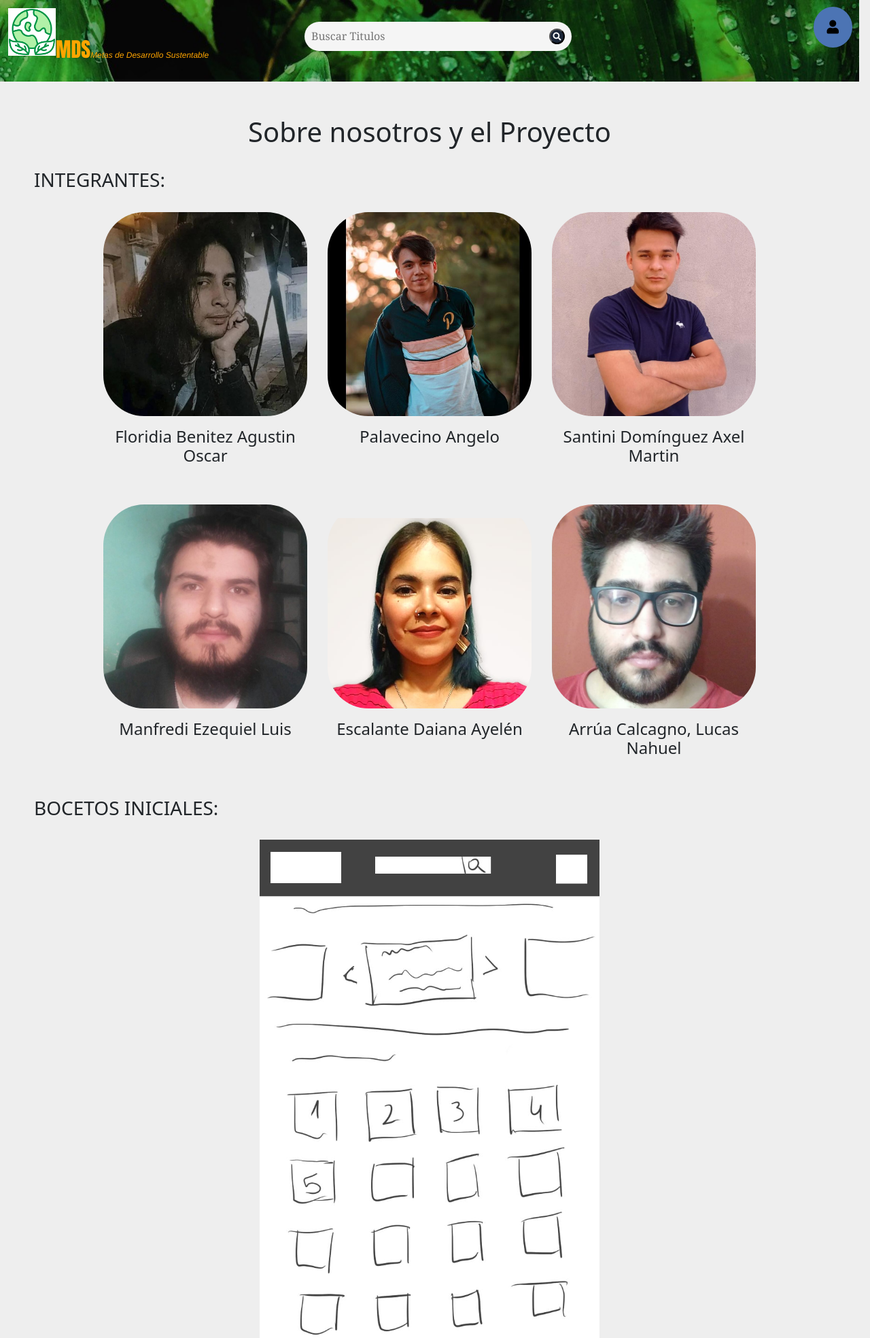
After one commit to CamperDawn/Blog, a Django app: page /about/ in a window 1280 px wide. The commit adds this page. Shown: the top 1968 px of the page at 68% size. Run offline with Django 3.2, Linux system fonts and the light colour scheme.

Commit message:
[add]: about view

```diff
--- /dev/null
+++ b/Server/Blog/static/about.css
@@ -0,0 +1,60 @@
+main {
+    margin: 50px;
+}
+.title {
+    text-align: center;
+    margin-bottom: 30px;
+}
+.flex-container {
+    margin: 20px auto;
+    padding: 10px;
+    display: flex;
+    flex-wrap: wrap;
+    width: 80vw;
+    min-height: max-content;
+    justify-content: center;
+    align-items: center;
+    gap: 30px;
+}
+.item-member {
+    width: 300px;
+    height: 400px;
+}
+.container-img {
+    width: 100%;
+    height: 300px;
+    border-radius: 20%;
+    display: inline-block;
+    overflow: hidden;
+}
+.container-img>img {
+    width: 100%;
+    height: 100%;
+    object-fit: cover;
+}
+.container-name {
+    margin: 10px;
+    text-align: center;
+}
+.m4 {
+    object-position: 0 -150px;
+}
+.m5 {
+    object-position: 0 20px;
+}
+
+
+
+.item-sketch {
+    width: 500px;
+}
+.sketch-img>img {
+    width: 100%;
+    height: 100%;
+    object-fit: contain;
+}
+
+
+.bd-img {
+    width: 100%;
+}
--- a/Server/Blog/static/base.css
+++ b/Server/Blog/static/base.css
@@ -198,6 +198,9 @@ i{
     width: 100%;
     height: 100%;
     margin-top: 10px;
+    display: flex;
+    flex-direction: column;
+    align-items: center;
 }
 
 .contenedor-footer>p{
@@ -207,3 +210,12 @@ i{
     text-align: center;
     padding-top: 1em;
 }
+
+a.about {
+    color: white !important;
+    background-color: #4c74b4;
+    display: inline-block;
+    padding: 3px 8px;
+    text-align: center;
+    border-radius: 15px;
+}
--- /dev/null
+++ b/Server/Blog/templates/about.html
@@ -0,0 +1,42 @@
+{% extends 'base.html' %}
+{% load static %}
+
+{% block css %}
+    <link rel="stylesheet" type="text/css" href={% static "about.css" %}>
+{% endblock css %}
+
+{% block body %}
+    <main>
+        <h1 class="title">Sobre nosotros y el Proyecto</h1>
+        <h3>INTEGRANTES:</h3>
+        <ul class="flex-container">
+            {% for member in members %}
+                <li class="item-member">
+                    <a class="container-img" href="{{member.github}}">
+                        <img class="m{{member.nro}}" src="/media/{{member.img}}">
+                    </a>
+                    <h4 class="container-name">{{member.name}}</h4>
+                </li>
+            {% endfor %}
+        </ul>
+        <h3>BOCETOS INICIALES:</h3>
+        <ul class="flex-container">
+            {% for sketch in sketches %}
+                <li class="item-sketch">
+                    <div class="sketch-img">
+                        <img class="s{{sketch.nro}}" src="/media/{{sketch.img}}">
+                    </div>
+                </li>
+            {% endfor %}
+        </ul>
+        <h3>BD INICIAL:</h3>
+        <ul class="flex-container">
+            <li>
+                <img class="bd-img" src="/media/resource/MER.jpeg">
+            </li>
+            <li>
+                <img class="bd-img" src="/media/resource/table.jpeg">
+            </li>
+        </ul>
+    </main>
+{% endblock body %}
--- a/Server/Blog/templates/base.html
+++ b/Server/Blog/templates/base.html
@@ -58,6 +58,7 @@
     <footer class="footer">
         <div class="contenedor-footer">
             <p>Blog diseñado por Metas de Desarrollo Sustentable</p>
+            <a class="about" href="/about/">Sobre nosotros y el proyecto</a>
         </div>
     </footer>
     <script>
--- a/Server/Blog/urls.py
+++ b/Server/Blog/urls.py
@@ -1,6 +1,6 @@
 from django.urls import path
 from django.conf import settings
-from .views import Config, CreatePost, Detais, Home, LoginRegister, Profile, Search
+from .views import About, Config, CreatePost, Detais, Home, LoginRegister, Profile, Search
 from django.conf.urls.static import static
 
 urlpatterns = [
@@ -15,6 +15,8 @@ urlpatterns = [
     path('profile/<str:user_name>/config/', Config),
 
     path('auth/<path:path>/', LoginRegister),
+
+    path('about/', About),
 ]
 
 urlpatterns += static(settings.MEDIA_URL,document_root=settings.MEDIA_ROOT)
--- a/Server/Blog/views.py
+++ b/Server/Blog/views.py
@@ -331,3 +331,27 @@ def Config(request,user_name):
                 ctxLocal['incorrectEmail'] = True
 
     return render(request,'config.html',ctxLocal)
+
+def About(request):
+    ctxLocal = {}
+    ctxLocal['members'] = [
+        {'nro': 1,'name': 'Floridia Benitez Agustin Oscar' , 'img': 'resource/m1.jpeg' , 'github': 'https://github.com/agustinfloridia'},
+        {'nro': 2,'name': 'Palavecino Angelo' ,              'img': 'resource/m2.jpeg' , 'github': 'https://github.com/angelofrancescop'},
+        {'nro': 3,'name': 'Santini Domínguez Axel Martin' ,  'img': 'resource/m3.jpeg' , 'github': 'https://github.com/SantiniMartin'},
+        {'nro': 4,'name': 'Manfredi Ezequiel Luis' ,         'img': 'resource/m4.jpg' ,  'github': 'https://github.com/CamperDawn'},
+        {'nro': 5,'name': 'Escalante Daiana Ayelén' ,        'img': 'resource/m5.jpeg' , 'github': 'https://github.com/AyelenEscalante'},
+        {'nro': 6,'name': 'Arrúa Calcagno, Lucas Nahuel' ,   'img': 'resource/m6.jpeg' , 'github': 'https://github.com/LucasArrua'},
+    ]
+    ctxLocal['sketches'] = [
+        {'nro': 1, 'img': 'resource/s1.jpg'},
+        {'nro': 2, 'img': 'resource/s2.jpg'},
+        {'nro': 3, 'img': 'resource/s3.jpg'},
+        {'nro': 4, 'img': 'resource/s4.jpg'},
+        {'nro': 5, 'img': 'resource/s5.jpg'},
+        {'nro': 6, 'img': 'resource/s6.jpg'},
+    ]
+
+    if request.user.is_authenticated:
+        ctxLocal['image_user'] = imageUser(request.user)
+
+    return render(request,'about.html',ctxLocal)
```
Also changed, not shown: Server/media/resource/MER.jpeg (added), Server/media/resource/m1.jpeg (added), Server/media/resource/m2.jpeg (added), Server/media/resource/m3.jpeg (added), Server/media/resource/m4.jpg (added), Server/media/resource/m5.jpeg (added), Server/media/resource/m6.jpeg (added), Server/media/resource/s1.jpg (added), Server/media/resource/s2.jpg (added), Server/media/resource/s3.jpg (added), Server/media/resource/s4.jpg (added), Server/media/resource/s5.jpg (added), Server/media/resource/s6.jpg (added), Server/media/resource/table.jpeg (added).
